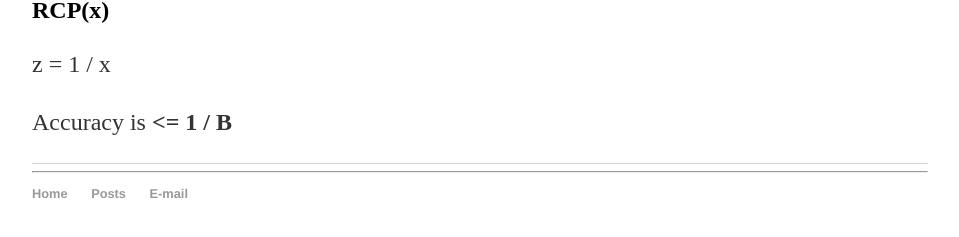
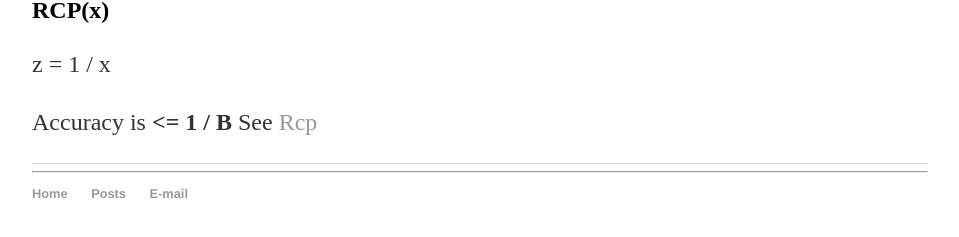
Before and after one commit to 2t363a/beta, a Jekyll site: the page built from docs/_posts/2018-09-02-na.md, in a window 1280 px wide and 900 px high, scrolled down 1527 px. Shown: the part 639-876 px from the top of the window, without its empty margins (160-1119 px from the left). Built offline with Jekyll 4.4.1, drawn with Linux system fonts in a browser that asks for light colours; our own code applies the rules of GitHub Pages for plain Markdown files.

Commit message:
[+] link to RCP

```diff
--- a/docs/_posts/2018-09-02-na.md
+++ b/docs/_posts/2018-09-02-na.md
@@ -70,3 +70,4 @@ z = x * y
 z = 1 / x
 
 Accuracy is **<= 1 / B**
+See [Rcp](/beta/docs/2018/09/02/rcp)
```
